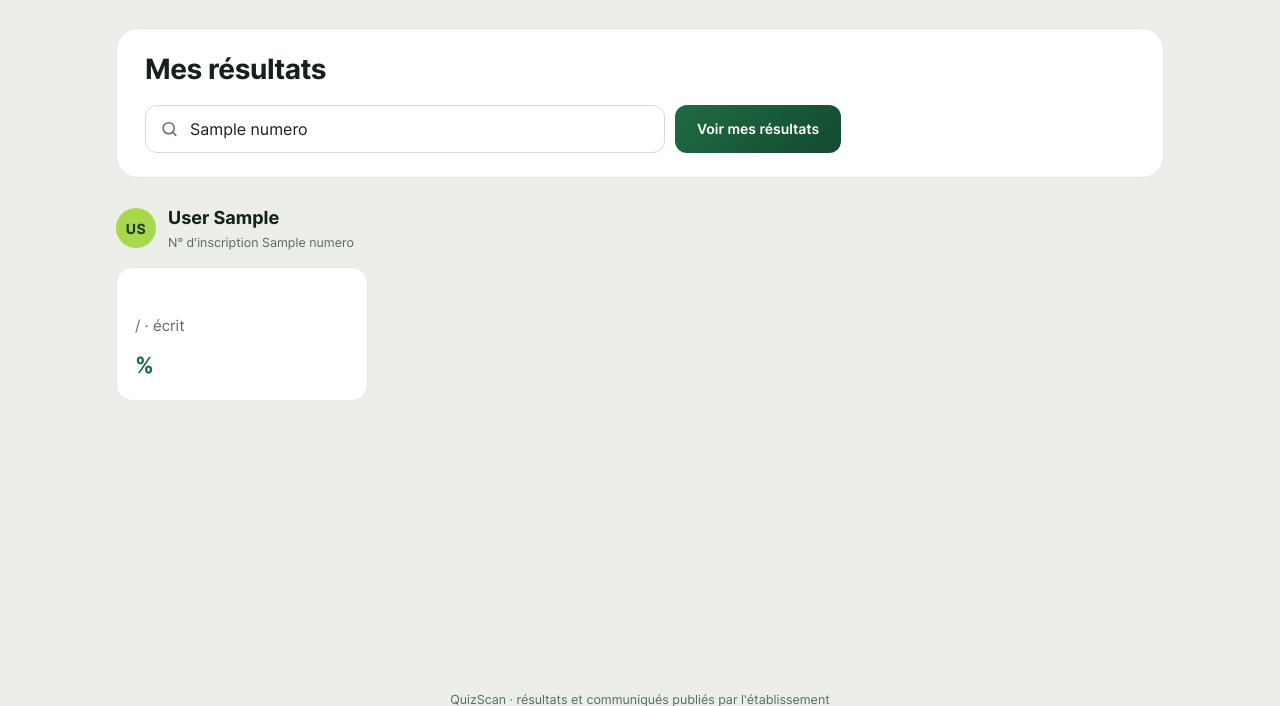
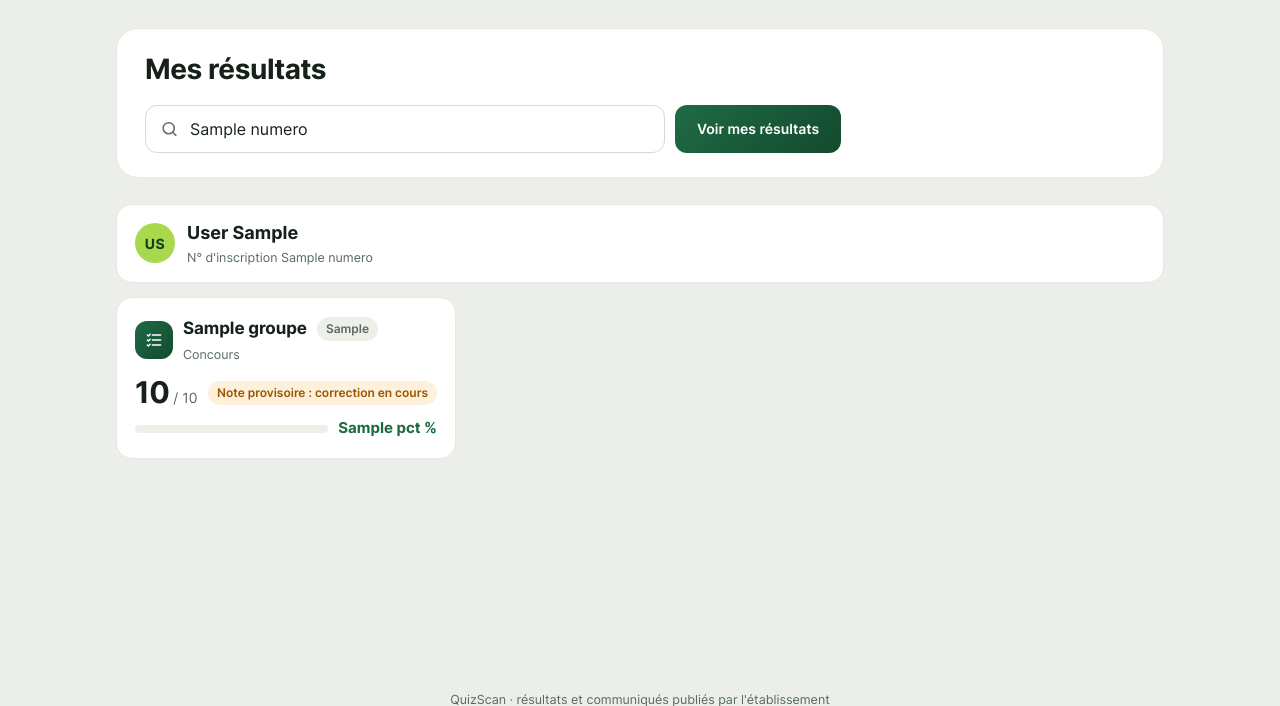
Before and after one commit to Mohamed-jouini/Quizscan, a Django app: template templates/public/resultat.html in a window 1280 px wide. Shown: the part 64-770 px from the top of the page. Run offline with Django 5.2, Linux system fonts and the light colour scheme; the template is opened without the code that fills it: most values are stand-ins (such as "Sample title", 1, 10 or a date in 2020).

Commit message:
ta modification-35

```diff
--- a/grader/static/grader/quizscan.css
+++ b/grader/static/grader/quizscan.css
@@ -1689,23 +1689,41 @@ html[data-theme="dark"] .theme-label-when-dark{display:inline}
 .pub-epreuves li{display:flex;align-items:center;gap:10px;padding:14px 18px;
   border-bottom:1px solid var(--qs-line)}
 .pub-epreuves li:last-child{border-bottom:0}
-.pub-epreuves a{flex:1;text-decoration:none;color:var(--qs-ink);display:flex;
-  flex-direction:column}
-.pub-epreuves a span{font-size:13px;color:var(--qs-muted)}
-.pub-epreuves a:hover b{color:var(--qs-blue)}
+.pub-epreuves li > a,.pub-epreuves__nom{flex:1 1 200px;min-width:0;text-decoration:none;
+  color:var(--qs-ink);display:flex;flex-direction:column}
+.pub-epreuves li > a span,.pub-epreuves__nom span{font-size:13px;color:var(--qs-muted)}
+.pub-epreuves li > a:hover b{color:var(--qs-blue)}
+.pub-epreuves__etapes{display:flex;flex-wrap:wrap;gap:6px}
 .pub-vide{color:var(--qs-muted);padding:18px;border:1px dashed var(--qs-line-strong);
   border-radius:var(--qs-r-card);margin:18px 0 0}
 .pub-alerte{margin:18px 0 0;padding:14px 18px;border-radius:12px;
   background:var(--qs-warn-bg);color:var(--qs-warn)}
-.pub-identite{display:flex;align-items:center;gap:12px;margin-bottom:14px}
+.pub-identite{display:flex;align-items:center;gap:12px;margin-bottom:14px;padding:14px 18px;
+  border:1px solid var(--qs-line);border-radius:var(--qs-r-card);background:var(--qs-surface)}
 .pub-identite b{display:block;font-size:18px}
 .pub-identite small{color:var(--qs-muted)}
-.pub-note{display:flex;flex-direction:column;align-items:flex-start;gap:6px;padding:18px;
-  border-radius:var(--qs-r-card);background:var(--qs-surface);border:1px solid var(--qs-line)}
-.pub-note__epreuve{font-weight:700;font-size:16px}
-.pub-note__classe,.pub-note__detail{font-size:13px;color:var(--qs-muted)}
-.pub-note__chiffre{font-size:15px;color:var(--qs-muted)}
-.pub-note__chiffre b{font-size:30px;color:var(--qs-ink);letter-spacing:-.5px}
+/* Mes resultats : un bloc par concours (composant .groupe des listes), ses etapes dedans. */
+.pub-groupes{display:grid;grid-template-columns:repeat(auto-fill,minmax(min(100%,320px),1fr));
+  grid-auto-flow:dense;gap:14px}
+.pub-groupes .groupe{padding:18px}
+.pub-groupes .groupe__titre{font-size:17px;color:var(--qs-ink)}
+.tuile-etape--note{position:relative;border:1px solid var(--qs-line);border-radius:12px;
+  background:var(--qs-surface)}
+.tuile-etape--note .tuile-etape__tete{padding-right:0}
+.tuile-etape--note .tuile-etape__nom{color:var(--qs-ink)}
+.pub-note{display:flex;flex-direction:column;gap:8px}
+.groupe > .pub-note{margin-top:auto}
+.pub-note__tete{display:flex;align-items:center;justify-content:space-between;flex-wrap:wrap;gap:6px 10px}
+.pub-note__chiffre{font-size:14px;color:var(--qs-muted)}
+.pub-note__chiffre b{font-size:30px;line-height:1.1;color:var(--qs-ink);letter-spacing:-.5px}
+.pub-note__jauge{display:flex;align-items:center;gap:10px}
+.pub-note__jauge b{font-size:15px;color:var(--qs-blue);white-space:nowrap}
+.pub-note__jauge progress{flex:1;min-width:0;height:8px;border:0;border-radius:999px;overflow:hidden;
+  appearance:none;background:var(--qs-track)}
+.pub-note__jauge progress::-webkit-progress-bar{background:var(--qs-track)}
+.pub-note__jauge progress::-webkit-progress-value{background:var(--qs-grad-chart)}
+.pub-note__jauge progress::-moz-progress-bar{background:var(--qs-grad-chart)}
+.pub-note__detail{font-size:12.5px;color:var(--qs-muted)}
 .pub-tableau{overflow-x:auto;border:1px solid var(--qs-line);border-radius:var(--qs-r-card);
   background:var(--qs-surface)}
 .pub-tableau table{width:100%;border-collapse:collapse}
@@ -1731,8 +1749,6 @@ html[data-theme="dark"] .theme-label-when-dark{display:inline}
 .pourcentage__jauge{width:64px;height:6px;border-radius:999px;background:var(--qs-track);
   overflow:hidden}
 .pourcentage__jauge i{display:block;height:100%;border-radius:999px;background:var(--qs-grad-chart)}
-.pub-note__pct{font-size:22px;font-weight:700;color:var(--qs-blue);letter-spacing:-.3px}
-.pub-note__verdict{font-size:13.5px;padding:5px 14px}
 
 /* === Épreuves écrites et orales ========================================== */
 /* Les quatre étapes d'une épreuve écrite, cochées au fur et à mesure. */
--- /dev/null
+++ b/templates/public/_note.html
@@ -0,0 +1,21 @@
+{% comment %}
+Note d'un étudiant à une épreuve, sur la page « Mes résultats ». Paramètres : quiz, row.
+{% endcomment %}
+<div class="pub-note">
+  <div class="pub-note__tete">
+    {% if quiz.a_des_qcm %}
+    <span class="pub-note__chiffre"><b>{{ row.correct }}</b> / {{ row.n_qcm }} bonnes réponses</span>
+    {% else %}
+    <span class="pub-note__chiffre"><b>{{ row.score|floatformat:"-2" }}</b> / {{ row.max_score|floatformat:"-2" }}</span>
+    {% endif %}
+    {% if row.resultat == "admis" %}<span class="badge ok">{% if quiz.auto_enroll %}Admis{% else %}Réussi{% endif %}</span>
+    {% elif row.resultat == "refuse" %}<span class="badge bad">{% if quiz.auto_enroll %}Non admis{% else %}Non réussi{% endif %}</span>
+    {% elif row.resultat == "en_attente" %}<span class="badge warn">Correction en cours</span>
+    {% elif row.pending_open or row.questions_manquantes %}<span class="badge warn">Note provisoire : correction en cours</span>{% endif %}
+  </div>
+  <div class="pub-note__jauge">
+    <progress value="{{ row.pct }}" max="100" aria-hidden="true"></progress>
+    <b>{{ row.pct }} %</b>
+  </div>
+  {% if quiz.a_des_qcm %}<span class="pub-note__detail">{% if quiz.note_distincte %}Note {{ row.score|floatformat:"-2" }} / {{ row.max_score|floatformat:"-2" }} · {% endif %}{{ row.wrong }} fausse{% if row.wrong > 1 %}s{% endif %} · {{ row.blank }} sans réponse</span>{% endif %}
+</div>
--- a/templates/public/resultat.html
+++ b/templates/public/resultat.html
@@ -9,28 +9,39 @@
 {% if trop %}
 <p class="pub-alerte">Trop de recherches depuis votre connexion. Réessayez dans quelques minutes.</p>
 {% elif numero %}
-  {% if lignes %}
+  {% if groupes %}
   <section class="pub-section">
     <div class="pub-identite">
       <span class="avatar">{{ identite.last_name|slice:":1" }}{{ identite.first_name|slice:":1" }}</span>
       <span><b>{{ identite.last_name }} {{ identite.first_name }}</b><small>N° d'inscription {{ numero }}</small></span>
     </div>
-    <div class="pub-cartes">
-      {% for l in lignes %}
-      <article class="pub-note">
-        <span class="pub-note__epreuve">{{ l.quiz.title }}</span>
-        <span class="pub-note__classe">{% if l.quiz.auto_enroll %}Concours{% else %}{{ l.quiz.class_group.name }}{% endif %}</span>
-        {% if l.quiz.a_des_qcm %}
-        <span class="pub-note__chiffre"><b>{{ l.row.correct }}</b> / {{ l.row.n_qcm }} bonnes réponses</span>
+    <div class="pub-groupes">
+      {% for g in groupes %}
+      <article class="groupe{% if g.multi %} groupe--etapes{% endif %}">
+        <header class="groupe__tete">
+          {% if not g.multi %}<span class="carte-bouton__icone" aria-hidden="true">{% include "grader/_icone_epreuve.html" with quiz=g.racine %}</span>{% endif %}
+          <div class="groupe__nom">
+            <h2 class="groupe__titre">{{ g.titre }}</h2>
+            <span class="badge grey">{% if g.multi %}{{ g.etapes|length }} étapes{% else %}{{ g.racine.type_court }}{% endif %}</span>
+            <span class="groupe__classe">{% if g.concours %}Concours{% else %}{{ g.racine.class_group.name }}{% endif %}</span>
+          </div>
+        </header>
+        {% if g.multi %}
+        <ol class="groupe__etapes">
+          {% for e in g.etapes %}
+          <li class="tuile-etape tuile-etape--note{% if e.row.resultat == 'admis' %} is-fait{% endif %}">
+            <div class="tuile-etape__tete">
+              <span class="tuile-etape__num" aria-hidden="true">{% if e.row.resultat == 'admis' %}✓{% else %}{{ e.numero }}{% endif %}</span>
+              <b class="tuile-etape__nom">{{ e.quiz.type_court }}</b>
+              {% if e.intitule %}<span class="tuile-etape__intitule">{{ e.intitule }}</span>{% endif %}
+            </div>
+            {% include "public/_note.html" with quiz=e.quiz row=e.row %}
+          </li>
+          {% endfor %}
+        </ol>
         {% else %}
-        <span class="pub-note__chiffre"><b>{{ l.row.score|floatformat:"-2" }}</b> / {{ l.row.max_score|floatformat:"-2" }}{% if l.quiz.type_epreuve == "oral" %} · oral{% else %} · écrit{% endif %}</span>
+        {% include "public/_note.html" with quiz=g.racine row=g.etapes.0.row %}
         {% endif %}
-        <span class="pub-note__pct">{{ l.row.pct }} %</span>
-        {% if l.row.resultat == "admis" %}<span class="badge ok pub-note__verdict">{% if l.quiz.auto_enroll %}Admis{% else %}Réussi{% endif %}</span>
-        {% elif l.row.resultat == "refuse" %}<span class="badge bad pub-note__verdict">{% if l.quiz.auto_enroll %}Non admis{% else %}Non réussi{% endif %}</span>
-        {% elif l.row.resultat == "en_attente" %}<span class="badge warn pub-note__verdict">Correction en cours</span>
-        {% elif l.row.pending_open or l.row.questions_manquantes %}<span class="badge warn">Note provisoire : correction en cours</span>{% endif %}
-        {% if l.quiz.a_des_qcm %}<span class="pub-note__detail">{% if l.quiz.note_distincte %}Note {{ l.row.score|floatformat:"-2" }} / {{ l.row.max_score|floatformat:"-2" }} · {% endif %}{{ l.row.wrong }} fausse(s) · {{ l.row.blank }} sans réponse · 1 point par bonne réponse</span>{% endif %}
       </article>
       {% endfor %}
     </div>
```
Also changed, not shown: grader/views_public.py (+19 -5 lines), templates/public/accueil.html (+16 -6 lines), test_e2e_etapes.py (+32 -0 lines).
